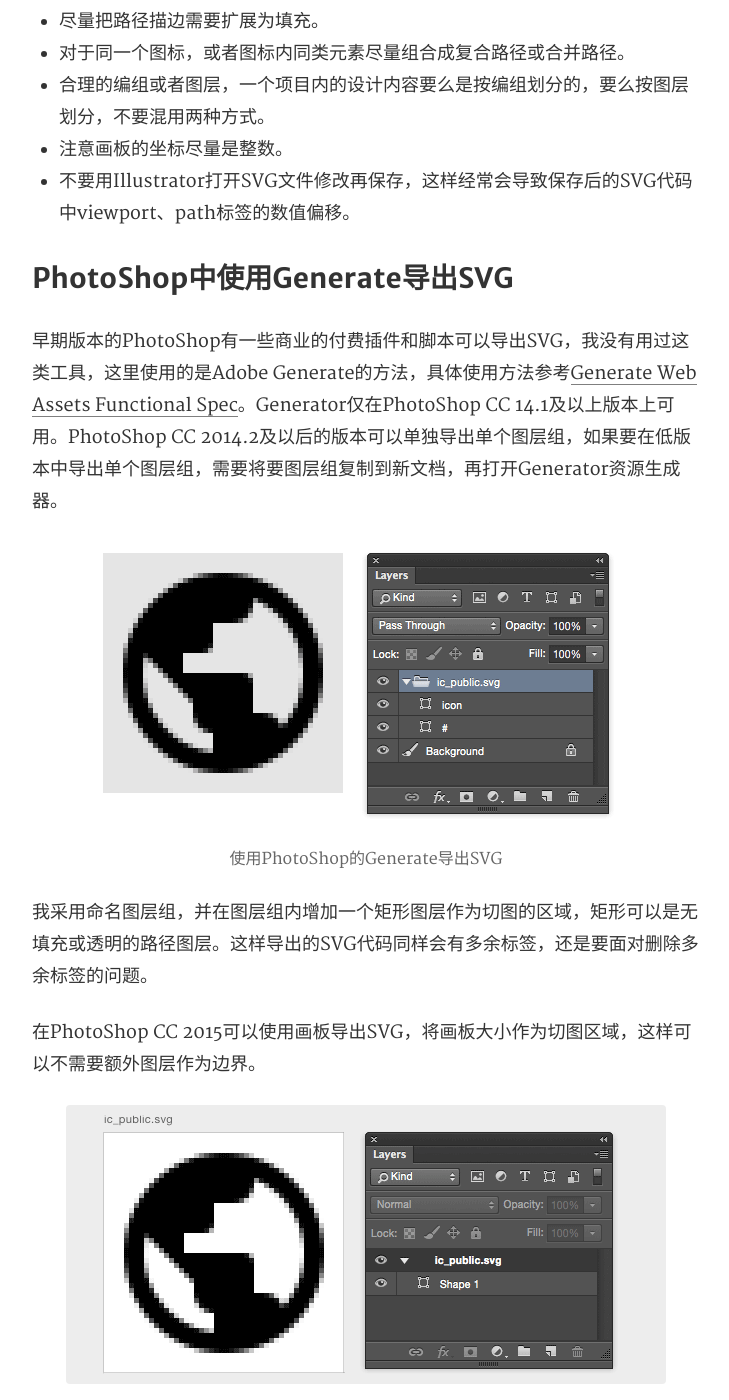
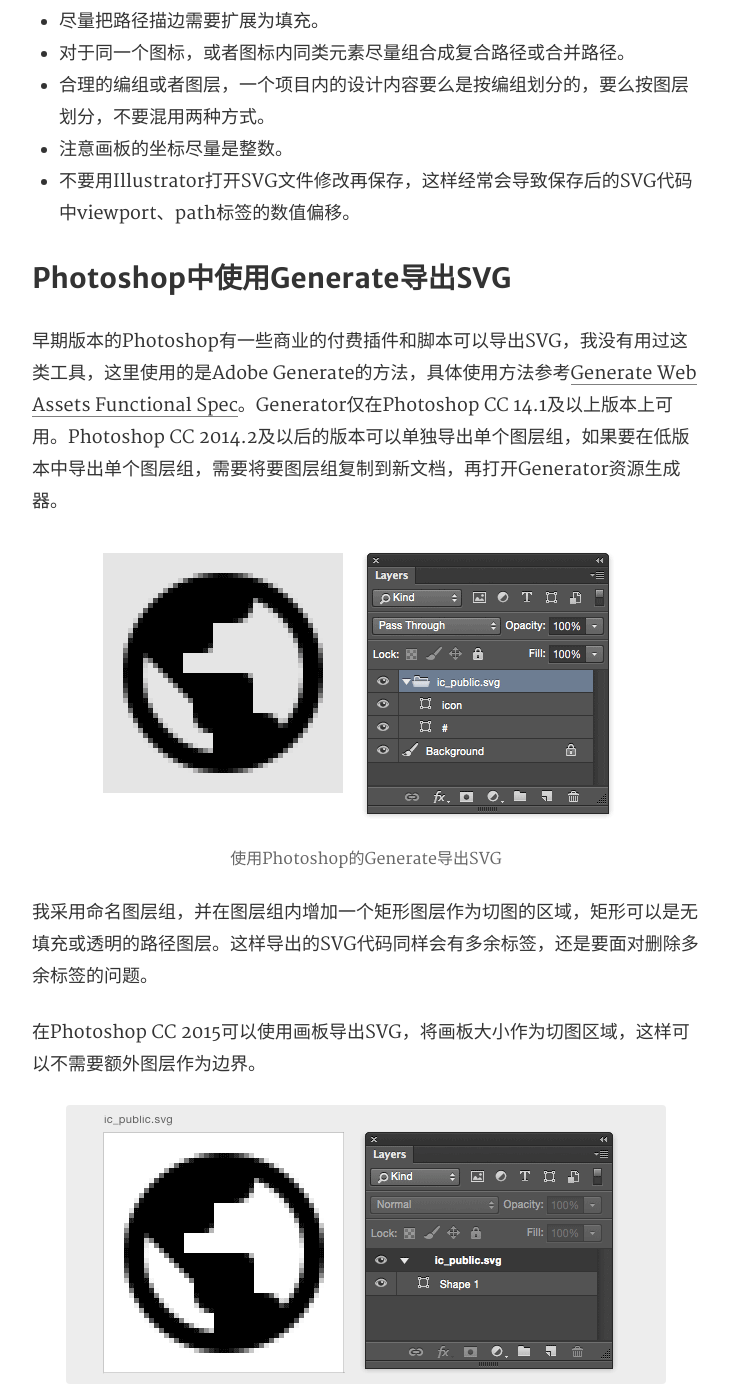
Before and after one commit to Ashung/ashung.github.io, a Jekyll site: the page built from _posts/2015-11-02-svg-export.md, in a window 1280 px wide and 1400 px high, scrolled down 2070 px. Shown: the whole window, without its empty margins (274-1003 px from the left). Built offline with Jekyll 4.4.1, drawn with Linux system fonts in a browser that asks for light colours; some web fonts are replaced; comment, search, counter and statistics services are not loaded; some of the changed text lies outside the part shown.

Commit message:
文章：SVG导出与优化

```diff
--- a/_posts/2015-11-02-svg-export.md
+++ b/_posts/2015-11-02-svg-export.md
@@ -38,24 +35,24 @@
 * 注意画板的坐标尽量是整数。
 * 不要用Illustrator打开SVG文件修改再保存，这样经常会导致保存后的SVG代码中viewport、path标签的数值偏移。
 
-### PhotoShop中使用Generate导出SVG
+### Photoshop中使用Generate导出SVG
 
-早期版本的PhotoShop有一些商业的付费插件和脚本可以导出SVG，我没有用过这类工具，这里使用的是Adobe Generate的方法，具体使用方法参考[Generate Web Assets Functional Spec](https://github.com/adobe-photoshop/generator-assets/wiki/Generate-Web-Assets-Functional-Spec)。Generator仅在PhotoShop CC 14.1及以上版本上可用。PhotoShop CC 2014.2及以后的版本可以单独导出单个图层组，如果要在低版本中导出单个图层组，需要将要图层组复制到新文档，再打开Generator资源生成器。
+早期版本的Photoshop有一些商业的付费插件和脚本可以导出SVG，我没有用过这类工具，这里使用的是Adobe Generate的方法，具体使用方法参考[Generate Web Assets Functional Spec](https://github.com/adobe-Photoshop/generator-assets/wiki/Generate-Web-Assets-Functional-Spec)。Generator仅在Photoshop CC 14.1及以上版本上可用。Photoshop CC 2014.2及以后的版本可以单独导出单个图层组，如果要在低版本中导出单个图层组，需要将要图层组复制到新文档，再打开Generator资源生成器。
 
-![](../images/svg_and_android_vector_drawable/screenshot_ps.png)_使用PhotoShop的Generate导出SVG_
+![](../images/svg_and_android_vector_drawable/screenshot_ps.png)_使用Photoshop的Generate导出SVG_
 
 我采用命名图层组，并在图层组内增加一个矩形图层作为切图的区域，矩形可以是无填充或透明的路径图层。这样导出的SVG代码同样会有多余标签，还是要面对删除多余标签的问题。
 
-在PhotoShop CC 2015可以使用画板导出SVG，将画板大小作为切图区域，这样可以不需要额外图层作为边界。
+在Photoshop CC 2015可以使用画板导出SVG，将画板大小作为切图区域，这样可以不需要额外图层作为边界。
 
-![](../images/svg_and_android_vector_drawable/screenshot_ps_artboard.png)_使用PhotoShop CC 2015的Artboard导出SVG_
+![](../images/svg_and_android_vector_drawable/screenshot_ps_artboard.png)_使用Photoshop CC 2015的Artboard导出SVG_
 
 ##### 注意事项
 
 * 尽量把路径描边需要扩展为填充。
 * 对于同一个图标，或者图标内同类元素尽量放在同一个矢量图层内。
-* 因为PhotoShop没有矢量预览功能，所以尽量注意路径结合处的细节。
-* PhotoShop导出的SVG代码不可设置，而且SVG代码中元素属性被分离成CSS样式。
+* 因为Photoshop没有矢量预览功能，所以尽量注意路径结合处的细节。
+* Photoshop导出的SVG代码不可设置，而且SVG代码中元素属性被分离成CSS样式。
 
 ### Sketch导出SVG
 
@@ -76,14 +73,23 @@
 
 ### 批量删除多余代码
 
-[Material design icons][Material_design_icons]项目中各个分类文件夹下的"/svg/design/"目录内的SVG就是带有多余的矩形的，"/svg/production/"目录内的SVG则是删除各种多余代码并压缩成一行的SVG。
+[Material design icons][Material_design_icons]项目中各个分类文件夹下的"/svg/design/"目录内的SVG也是带有多余的矩形的，"/svg/production/"目录内的SVG则是删除各种多余代码并压缩成一行的SVG。
+
+下面的演示，使用Nodejs来处理Material design icons的SVG文件，假设你的项目也使用类似的目录结构，为了防止处理过的SVG覆盖原始的文件，这里将处理过的SVG保存至同目录下的"/svg/production_2"文件夹内。
+
+在Illustrator和Photoshop中作为切图边界的无填充矩形图层，在最终导出的SVG内可能会是以下几种代码。在Illustrator导出的SVG中可以查找带有`fill="none"`属性的标签，而在Photoshop使用Generate生成器导出SVG中可以查找带有`class="cls-1"`的标签，所以Photoshop中要把矩形图层放在图层组的最底下，Photoshop导出SVG按照图层从下至上的顺序添加`class="cls-n"`。
 
 {% highlight xml %}
 <path d="M0 0h24v24H0z" fill="none"/>
 <path fill="none" d="M0,0h24v24H0V0z"/>
 <rect fill="none" width="24" height="24"/>
+{% endhighlight %}
+_Illustrator导出的SVG中作为切图边界图层的代码，版本不同可能是三种中的其中一种。_
+
+{% highlight xml %}
 <path d="M...Z" class="cls-1"/>
 {% endhighlight %}
+_Photoshop导出SVG中最底层图层的代码，这个图层作为切图边界图层。_
 
 {% highlight javascript %}
 var fs = require("fs");
@@ -126,8 +132,7 @@
             .toString()
             .replace(/<.*fill=\"none\".*\/>/g, "");
         var productionSVGDir = path.join(
-                path.dirname(designSVGDirs[i]),
-                "production_2"
+                path.dirname(designSVGDirs[i]), "production_2"
             );
         if(!fs.existsSync(productionSVGDir)) {
             fs.mkdirSync(productionSVGDir);
@@ -139,7 +144,40 @@
     });
 }
 {% endhighlight %}
-_cleanSVG.js_
+
+保存上面的代码到Material design icons文件夹根目录，并命名为"clean.js"。执行代码需要Nodejs运行环境，最简单的方法就是从[Nodejs官网][nodejs]下载二进制安装文件安装。
+
+打开"终端"，输入以下命令来运行"clean.js"代码。
+
+{% highlight bash %}
+cd material-design-icons
+node clean.js
+{% endhighlight %}
+
+"designSVGDirs"用来保存所有的SVG文件夹，文件夹是"clean.js"所在位置的相对路径。
+
+{% highlight javascript %}
+var designSVGDirs = [
+    "action/svg/design/",
+    ...
+];
+{% endhighlight %}
+
+处理过的SVG保存在SVG统计的"production_2"目录，"production_2"是随意取的名字，可以随意更改。
+
+{% highlight javascript %}
+var productionSVGDir = path.join(
+    path.dirname(designSVGDirs[i]), "production_2"
+);
+{% endhighlight %}
+
+上面的代码用来处理Illustrator导出的SVG，如果要处理Photoshop使用Generate生成器导出SVG，需要把字符串替换的部分代码按以下方式修改。
+
+{% highlight javascript %}
+var productionSVGCode = fs.readFileSync(file)
+    .toString()
+    .replace(/<.*class=\"cls-1\".*\/>/g, "");
+{% endhighlight %}
 
 ---
 
@@ -157,11 +195,15 @@
 
 [SVGCleaner][SVGCleaner]另一个跨平台的带GUI界面的SVG优化软件，对命令行不熟悉的设计师可以选择这个软件。
 
+{% highlight bash %}
+cd material-design-icons
+svgo -f action/svg/design -o action/svg/optimize
+{% endhighlight %}
+
+熟悉命令行工具之后，会使用发现大部分界面工具的效率并不高，所以设计师最好花点时间熟悉下命令行工具操作方式。
 
 
-
-
-
+[nodejs]: https://nodejs.org/
 [SVGCleaner]: https://github.com/RazrFalcon/SVGCleaner
 [SVGCleaner-sourceforge]: http://sourceforge.net/projects/svgcleaner/
 [svg-now]: https://github.com/davidderaedt/SVG-NOW
```
Also changed, not shown: other parts of _posts/2015-11-02-svg-export.md (+1 -5 lines), _posts/2015-11-18-svg-to-android-vector-drawable.md (+1 -1 lines).
